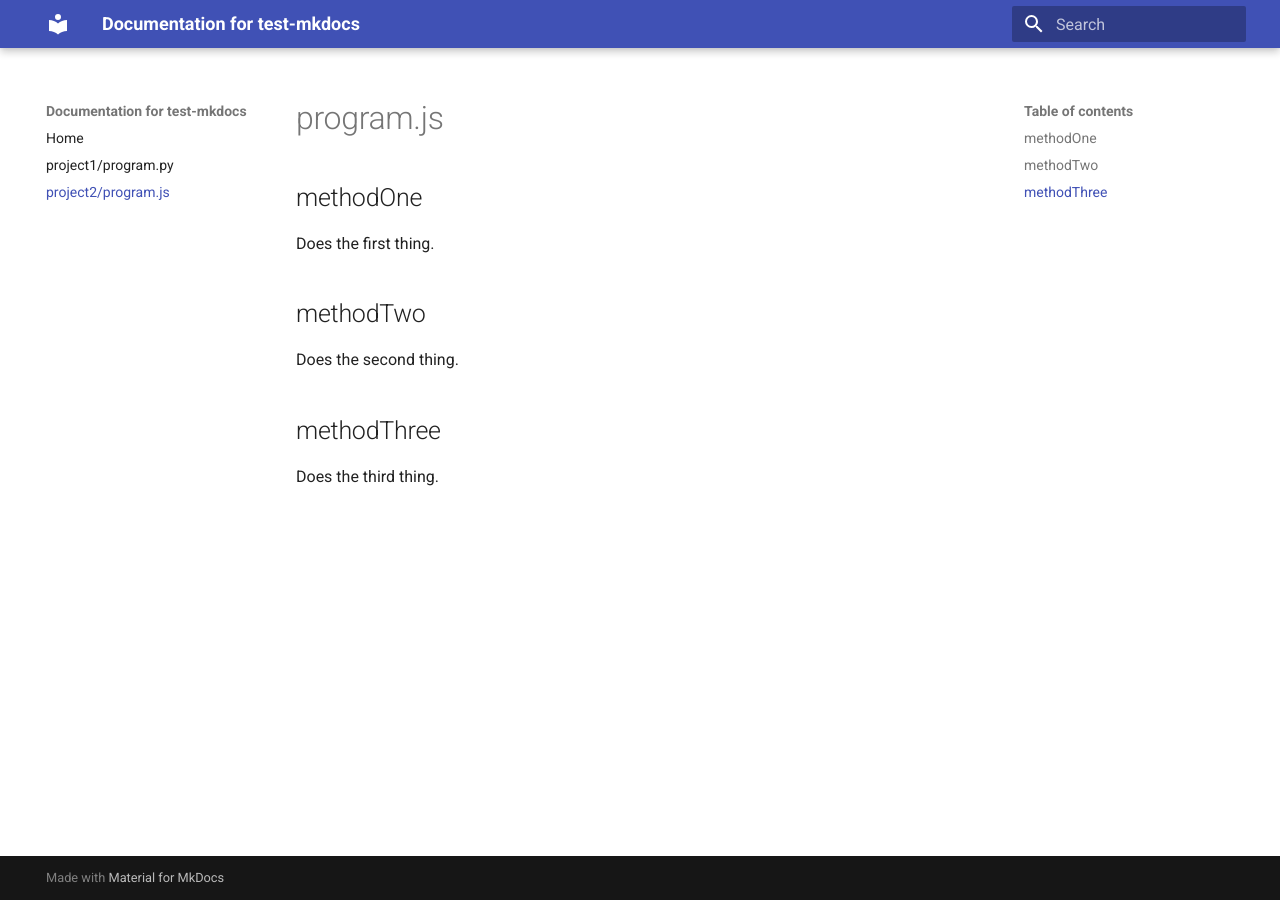
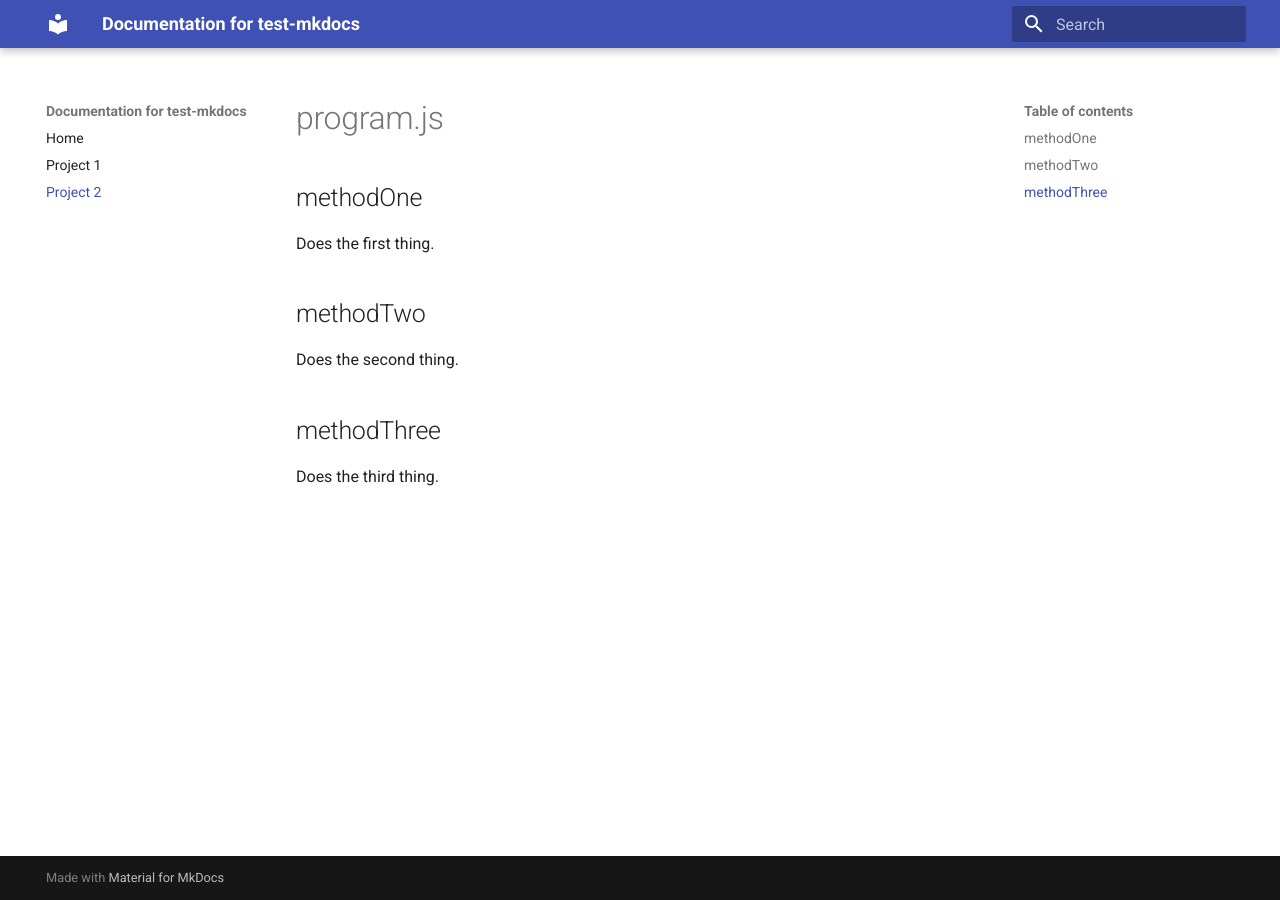
Before and after one commit to tobias-carlbom/test-mkdocs, an MkDocs documentation site: the page built from docs/program-js.md, in a window 1280 px wide. Built offline with MkDocs 1.6.1 and Material for MkDocs 9.7.7, drawn with Linux system fonts in a browser that asks for light colours.

Commit message:
Update mkdocs.yml

```diff
--- a/mkdocs.yml
+++ b/mkdocs.yml
@@ -8,5 +8,5 @@ markdown_extensions:
       base_path: .
 nav:
   - Home: index.md
-  - project1/program.py: program-py.md
-  - project2/program.js: program-js.md
+  - Project 1: program-py.md
+  - Project 2: program-js.md
```
